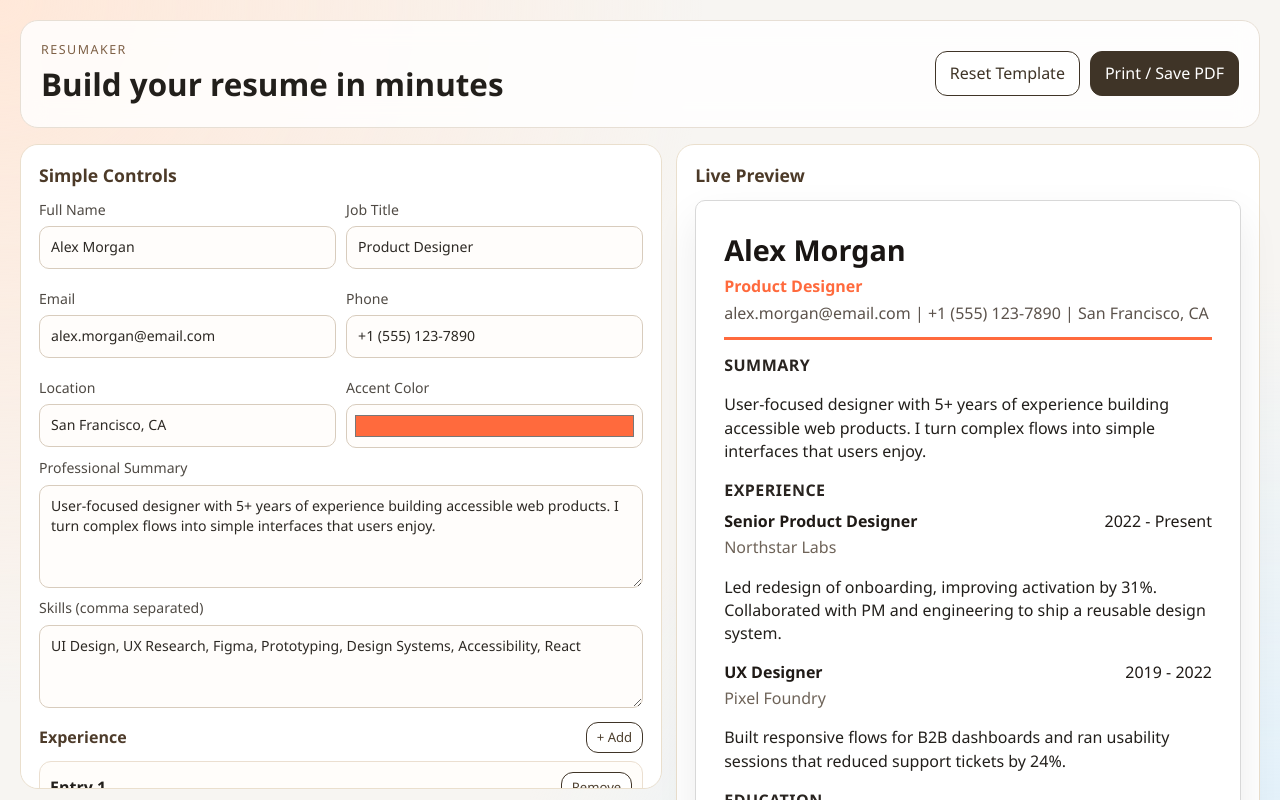
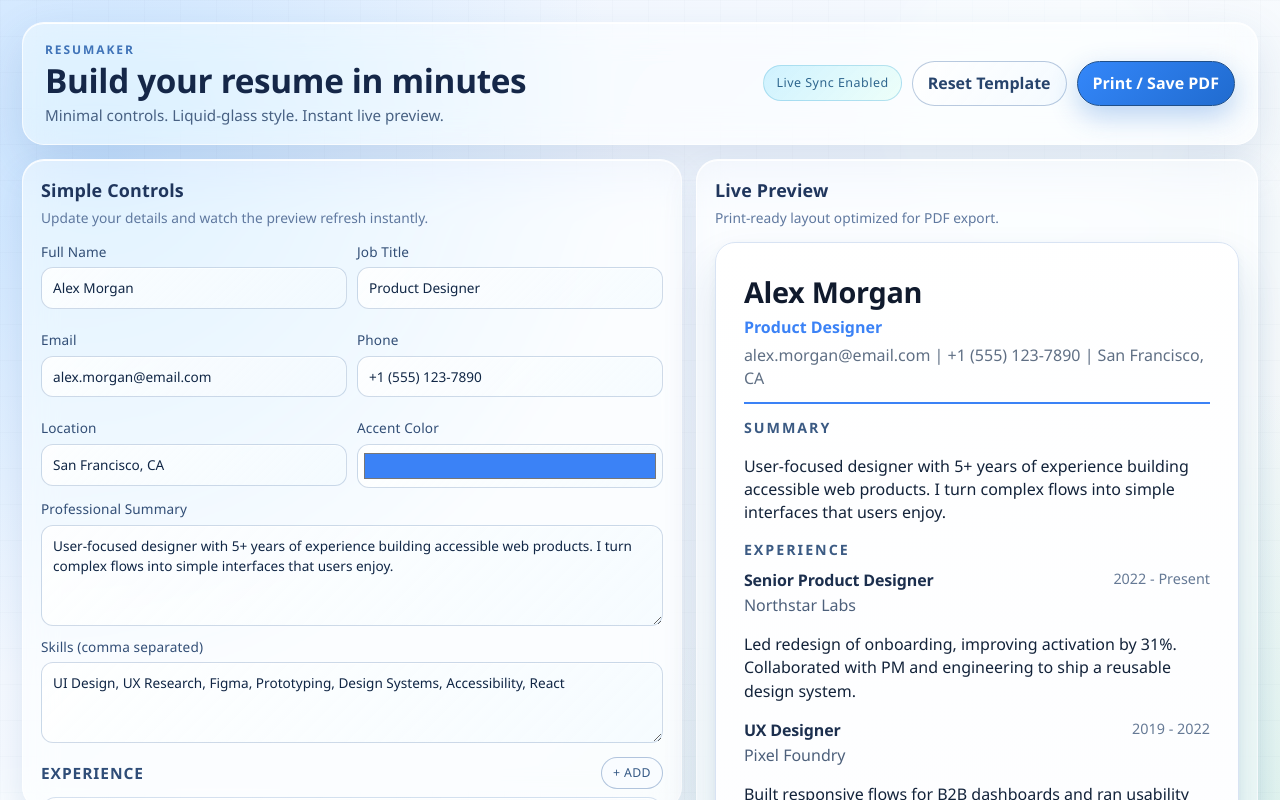
Before and after one commit to N0rrtthh/ResuMaker, a React (Vite) app: page / in a window 1280 px wide. Shown: the top 800 px of the page. Built offline with nearby package versions, Linux system fonts and the light colour scheme.

Commit message:
feat: redesign UI with modern liquid-glass aesthetic

```diff
--- a/src/App.css
+++ b/src/App.css
@@ -1,68 +1,156 @@
 .page-shell {
   min-height: 100vh;
+  position: relative;
+  overflow: hidden;
+  padding: 22px;
   background:
-    radial-gradient(circle at top left, #ffe8d9 0%, transparent 42%),
-    radial-gradient(circle at bottom right, #d8efff 0%, transparent 48%),
-    #f7f5f2;
-  padding: 20px;
+    radial-gradient(circle at 8% 14%, rgba(90, 175, 255, 0.26) 0%, transparent 34%),
+    radial-gradient(circle at 91% 82%, rgba(111, 218, 190, 0.2) 0%, transparent 38%),
+    linear-gradient(138deg, #eef5ff 0%, #f8fbff 42%, #f2f8f5 100%);
+}
+
+.page-shell::before {
+  content: '';
+  position: absolute;
+  inset: 0;
+  pointer-events: none;
+  background:
+    linear-gradient(to right, rgba(28, 47, 83, 0.03) 1px, transparent 1px),
+    linear-gradient(to bottom, rgba(28, 47, 83, 0.03) 1px, transparent 1px);
+  background-size: 36px 36px;
+  opacity: 0.5;
+}
+
+.ambient {
+  position: absolute;
+  border-radius: 999px;
+  pointer-events: none;
+  filter: blur(14px);
+  mix-blend-mode: screen;
+  animation: drift 16s ease-in-out infinite;
+}
+
+.ambient-one {
+  width: 300px;
+  height: 300px;
+  top: -62px;
+  right: 7%;
+  background: linear-gradient(130deg, rgba(87, 162, 255, 0.74), rgba(120, 241, 214, 0.5));
+}
+
+.ambient-two {
+  width: 260px;
+  height: 260px;
+  left: -92px;
+  bottom: 11%;
+  background: linear-gradient(110deg, rgba(114, 198, 255, 0.56), rgba(73, 129, 238, 0.44));
+  animation-delay: 1.8s;
+}
+
+.ambient-three {
+  width: 180px;
+  height: 180px;
+  bottom: 15%;
+  right: 30%;
+  background: linear-gradient(145deg, rgba(106, 217, 205, 0.42), rgba(79, 153, 255, 0.38));
+  animation-delay: 3.5s;
 }
 
 .topbar {
   max-width: 1280px;
-  margin: 0 auto 16px;
-  border-radius: 18px;
-  padding: 20px;
-  background: rgba(255, 255, 255, 0.82);
-  backdrop-filter: blur(12px);
-  border: 1px solid #e7dfd5;
+  margin: 0 auto 14px;
+  border-radius: 22px;
+  padding: 18px 22px;
   display: flex;
   justify-content: space-between;
   align-items: center;
-  gap: 16px;
+  gap: 18px;
+  background: rgba(255, 255, 255, 0.42);
+  border: 1px solid rgba(255, 255, 255, 0.72);
+  box-shadow:
+    inset 0 1px 0 rgba(255, 255, 255, 0.95),
+    0 18px 48px rgba(34, 81, 149, 0.15);
+  backdrop-filter: blur(16px) saturate(140%);
+  -webkit-backdrop-filter: blur(16px) saturate(140%);
+  position: relative;
+  z-index: 1;
+}
+
+.header-copy {
+  max-width: 640px;
 }
 
 .tag {
   margin: 0;
-  font-size: 0.78rem;
-  letter-spacing: 0.12em;
   text-transform: uppercase;
-  color: #7d5f45;
+  font-size: 0.75rem;
+  letter-spacing: 0.16em;
+  color: #3f73b8;
+  font-weight: 700;
 }
 
 .topbar h1 {
-  margin: 2px 0 0;
-  font-size: clamp(1.3rem, 1rem + 1.2vw, 2rem);
+  margin: 4px 0;
+  font-size: clamp(1.4rem, 1rem + 1.35vw, 2.25rem);
+  line-height: 1.12;
+  color: #152748;
+}
+
+.subtitle {
+  margin: 0;
+  color: #486183;
+  font-size: 0.95rem;
 }
 
 .header-actions {
   display: flex;
+  align-items: center;
   gap: 10px;
+  flex-wrap: wrap;
+  justify-content: flex-end;
+}
+
+.sync-pill {
+  margin: 0;
+  padding: 8px 12px;
+  border-radius: 999px;
+  font-size: 0.78rem;
+  letter-spacing: 0.04em;
+  color: #2e668e;
+  background: linear-gradient(135deg, rgba(195, 238, 255, 0.78), rgba(232, 255, 247, 0.72));
+  border: 1px solid rgba(112, 193, 224, 0.45);
 }
 
 .primary-btn,
 .secondary-btn,
 .mini-btn,
 .delete-btn {
-  border-radius: 12px;
-  border: 1px solid #3f3427;
+  border-radius: 999px;
   cursor: pointer;
   font: inherit;
-  transition: transform 0.2s ease, box-shadow 0.2s ease;
+  transition:
+    transform 0.2s ease,
+    box-shadow 0.2s ease,
+    border-color 0.2s ease;
 }
 
 .primary-btn,
 .secondary-btn {
-  padding: 10px 14px;
+  padding: 10px 15px;
+  font-weight: 600;
 }
 
 .primary-btn {
-  background: #3f3427;
-  color: #fff;
+  border: 1px solid #1f4f8a;
+  color: #ffffff;
+  background: linear-gradient(135deg, #3487fa 0%, #206bcf 100%);
+  box-shadow: 0 10px 28px rgba(41, 118, 214, 0.32);
 }
 
 .secondary-btn {
-  background: #fff;
-  color: #3f3427;
+  color: #27446c;
+  border: 1px solid rgba(112, 144, 188, 0.48);
+  background: linear-gradient(130deg, rgba(255, 255, 255, 0.84), rgba(241, 249, 255, 0.8));
 }
 
 .primary-btn:hover,
@@ -70,36 +158,55 @@
 .mini-btn:hover,
 .delete-btn:hover {
   transform: translateY(-1px);
-  box-shadow: 0 6px 14px rgba(37, 25, 14, 0.15);
+  box-shadow: 0 12px 24px rgba(25, 80, 146, 0.18);
 }
 
 .workspace {
   max-width: 1280px;
   margin: 0 auto;
   display: grid;
-  grid-template-columns: 1.1fr 1fr;
+  grid-template-columns: minmax(340px, 1.08fr) minmax(330px, 0.92fr);
   gap: 14px;
   align-items: start;
+  position: relative;
+  z-index: 1;
 }
 
 .editor-panel,
 .preview-panel {
-  background: #fff;
-  border: 1px solid #eadfcd;
-  border-radius: 18px;
+  border-radius: 22px;
   padding: 18px;
+  border: 1px solid rgba(255, 255, 255, 0.78);
+  background: rgba(255, 255, 255, 0.5);
+  box-shadow:
+    inset 0 1px 0 rgba(255, 255, 255, 0.92),
+    0 16px 34px rgba(40, 88, 154, 0.13);
+  backdrop-filter: blur(16px) saturate(132%);
+  -webkit-backdrop-filter: blur(16px) saturate(132%);
 }
 
 .editor-panel {
-  max-height: calc(100vh - 155px);
+  max-height: calc(100vh - 150px);
   overflow: auto;
+}
+
+.preview-panel {
+  position: sticky;
+  top: 12px;
 }
 
 .editor-panel h2,
 .preview-panel h2 {
-  margin: 0 0 12px;
-  font-size: 1.1rem;
-  color: #4c3a28;
+  margin: 0;
+  font-size: 1.12rem;
+  color: #20365d;
+  letter-spacing: 0.01em;
+}
+
+.panel-meta {
+  margin: 4px 0 14px;
+  font-size: 0.86rem;
+  color: #5f789f;
 }
 
 .field-grid {
@@ -112,31 +219,47 @@ label {
   display: flex;
   flex-direction: column;
   gap: 6px;
-  color: #4f4a44;
-  font-size: 0.88rem;
-  margin-bottom: 10px;
+  margin-bottom: 11px;
+  font-size: 0.85rem;
+  letter-spacing: 0.01em;
+  color: #324e76;
 }
 
 input,
 textarea {
-  border: 1px solid #d8ccbd;
-  border-radius: 10px;
+  width: 100%;
+  border: 1px solid rgba(123, 152, 191, 0.36);
+  border-radius: 12px;
   padding: 10px 11px;
   font: inherit;
-  color: #2d2924;
-  background: #fffdfb;
+  color: #102645;
+  background: linear-gradient(135deg, rgba(255, 255, 255, 0.84), rgba(243, 250, 255, 0.68));
+  box-shadow: inset 0 1px 1px rgba(255, 255, 255, 0.72);
+  transition:
+    border-color 0.2s ease,
+    box-shadow 0.2s ease,
+    background-color 0.2s ease;
+}
+
+textarea {
+  resize: vertical;
+}
+
+input:hover,
+textarea:hover {
+  border-color: rgba(100, 144, 199, 0.55);
 }
 
 input:focus,
 textarea:focus {
-  outline: 2px solid #ff6a3d;
-  outline-offset: 1px;
+  outline: none;
+  border-color: #3b82f6;
+  box-shadow: 0 0 0 3px rgba(59, 130, 246, 0.2);
 }
 
 input[type='color'] {
-  height: 44px;
-  width: 100%;
-  padding: 6px;
+  min-height: 44px;
+  padding: 4px;
 }
 
 .section-head {
@@ -148,29 +271,42 @@ input[type='color'] {
 
 .section-head h3 {
   margin: 0;
-  font-size: 1rem;
-  color: #4d3b2a;
+  font-size: 0.97rem;
+  text-transform: uppercase;
+  letter-spacing: 0.06em;
+  color: #2f4d78;
 }
 
 .mini-btn,
 .delete-btn {
-  padding: 5px 10px;
-  font-size: 0.82rem;
-  background: #fff;
-  color: #4e402f;
+  padding: 6px 11px;
+  font-size: 0.77rem;
+  letter-spacing: 0.03em;
+  text-transform: uppercase;
+  border: 1px solid rgba(106, 141, 188, 0.5);
+  color: #365a86;
+  background: rgba(248, 252, 255, 0.86);
+}
+
+.delete-btn {
+  color: #8e5162;
+  border-color: rgba(199, 133, 154, 0.45);
 }
 
 .delete-btn:disabled {
-  opacity: 0.5;
   cursor: not-allowed;
+  opacity: 0.45;
+  box-shadow: none;
+  transform: none;
 }
 
 .card {
-  border: 1px solid #ebdfd0;
-  border-radius: 12px;
-  padding: 10px;
-  background: #fffdfa;
-  margin-bottom: 10px;
+  margin-bottom: 11px;
+  padding: 11px;
+  border-radius: 15px;
+  border: 1px solid rgba(142, 170, 207, 0.34);
+  background: linear-gradient(145deg, rgba(255, 255, 255, 0.74), rgba(239, 248, 255, 0.58));
+  box-shadow: inset 0 1px 0 rgba(255, 255, 255, 0.82);
 }
 
 .card-head {
@@ -180,21 +316,28 @@ input[type='color'] {
   margin-bottom: 8px;
 }
 
+.card-head strong {
+  color: #28476f;
+  font-size: 0.88rem;
+}
+
 .resume {
-  --accent: #ff6a3d;
+  --accent: #3b82f6;
   width: 100%;
   max-width: 720px;
   margin: 0 auto;
-  background: #fff;
-  border: 1px solid #d8d8d8;
-  border-radius: 10px;
   padding: 28px;
-  box-shadow: 0 18px 40px rgba(0, 0, 0, 0.08);
-  animation: floatIn 350ms ease;
+  border-radius: 20px;
+  border: 1px solid #d8e3f3;
+  background: linear-gradient(165deg, #ffffff 0%, #fcfdff 100%);
+  box-shadow:
+    0 26px 46px rgba(30, 83, 145, 0.14),
+    0 3px 8px rgba(36, 65, 116, 0.06);
+  animation: rise 420ms cubic-bezier(0.18, 0.78, 0.28, 1);
 }
 
 .resume-header {
-  border-bottom: 3px solid var(--accent);
+  border-bottom: 2px solid var(--accent);
   padding-bottom: 12px;
   margin-bottom: 14px;
 }
@@ -202,18 +345,18 @@ input[type='color'] {
 .resume h3 {
   margin: 0;
   font-size: 1.8rem;
-  color: #191513;
+  color: #101a2d;
 }
 
 .resume-title {
   margin: 4px 0;
   color: var(--accent);
-  font-weight: 600;
+  font-weight: 700;
 }
 
 .resume-meta {
   margin: 4px 0 0;
-  color: #5c534c;
+  color: #5f6f84;
 }
 
 .resume section {
@@ -222,51 +365,93 @@ input[type='color'] {
 
 .resume h4 {
   margin: 0 0 8px;
-  font-size: 1rem;
-  color: #292420;
-  letter-spacing: 0.03em;
+  font-size: 0.89rem;
+  letter-spacing: 0.14em;
   text-transform: uppercase;
+  color: #3b5a83;
 }
 
 .resume-entry {
-  margin-bottom: 9px;
+  margin-bottom: 11px;
 }
 
 .entry-head {
   display: flex;
   justify-content: space-between;
   gap: 12px;
-  color: #1f1a16;
+  color: #1c2f4e;
+}
+
+.entry-head span {
+  font-size: 0.9rem;
+  color: #657995;
 }
 
 .entry-sub {
-  margin: 3px 0;
-  color: #6e6358;
+  margin: 2px 0 4px;
+  color: #4d607b;
 }
 
 .skills-list {
   margin: 0;
   padding-left: 18px;
   columns: 2;
+  color: #243954;
 }
 
-@keyframes floatIn {
+.skills-list li {
+  margin-bottom: 4px;
+}
+
+@keyframes rise {
   from {
     opacity: 0;
-    transform: translateY(10px);
+    transform: translateY(10px) scale(0.995);
   }
   to {
     opacity: 1;
-    transform: translateY(0);
+    transform: translateY(0) scale(1);
   }
 }
 
-@media (max-width: 980px) {
+@keyframes drift {
+  0%,
+  100% {
+    transform: translateY(0) translateX(0);
+  }
+  50% {
+    transform: translateY(16px) translateX(-8px);
+  }
+}
+
+@media (max-width: 1100px) {
+  .workspace {
+    grid-template-columns: 1fr;
+  }
+
+  .preview-panel {
+    order: 1;
+    position: static;
+  }
+
+  .editor-panel {
+    order: 2;
+    max-height: none;
+  }
+}
+
+@media (max-width: 760px) {
   .page-shell {
     padding: 12px;
   }
 
+  .ambient {
+    opacity: 0.6;
+  }
+
   .topbar {
+    border-radius: 18px;
+    padding: 15px;
     flex-direction: column;
     align-items: flex-start;
   }
@@ -275,16 +460,14 @@ input[type='color'] {
     width: 100%;
   }
 
+  .sync-pill {
+    width: 100%;
+    text-align: center;
+  }
+
   .header-actions button {
     flex: 1;
-  }
-
-  .workspace {
-    grid-template-columns: 1fr;
-  }
-
-  .editor-panel {
-    max-height: none;
+    min-width: 0;
   }
 
   .field-grid {
@@ -292,7 +475,12 @@ input[type='color'] {
   }
 
   .resume {
+    border-radius: 16px;
     padding: 18px;
+  }
+
+  .resume h3 {
+    font-size: 1.45rem;
   }
 
   .skills-list {
@@ -301,15 +489,21 @@ input[type='color'] {
 }
 
 @media print {
+  .ambient,
   .topbar,
   .editor-panel,
-  .preview-panel h2 {
+  .preview-panel h2,
+  .preview-panel .panel-meta {
     display: none;
   }
 
   .page-shell {
-    background: #fff;
     padding: 0;
+    background: #ffffff;
+  }
+
+  .page-shell::before {
+    display: none;
   }
 
   .workspace {
@@ -318,13 +512,16 @@ input[type='color'] {
 
   .preview-panel {
     border: none;
+    background: transparent;
+    box-shadow: none;
     padding: 0;
   }
 
   .resume {
     box-shadow: none;
     border: none;
+    border-radius: 0;
     max-width: 100%;
-    border-radius: 0;
+    animation: none;
   }
 }
--- a/src/App.tsx
+++ b/src/App.tsx
@@ -38,7 +38,7 @@ const INITIAL_DATA: ResumeData = {
   summary:
     'User-focused designer with 5+ years of experience building accessible web products. I turn complex flows into simple interfaces that users enjoy.',
   skills: 'UI Design, UX Research, Figma, Prototyping, Design Systems, Accessibility, React',
-  accentColor: '#ff6a3d',
+  accentColor: '#3b82f6',
   experiences: [
     {
       id: 1,
@@ -144,12 +144,18 @@ function App() {
 
   return (
     <div className="page-shell">
+      <div className="ambient ambient-one" aria-hidden="true" />
+      <div className="ambient ambient-two" aria-hidden="true" />
+      <div className="ambient ambient-three" aria-hidden="true" />
+
       <header className="topbar">
-        <div>
+        <div className="header-copy">
           <p className="tag">ResuMaker</p>
           <h1>Build your resume in minutes</h1>
+          <p className="subtitle">Minimal controls. Liquid-glass style. Instant live preview.</p>
         </div>
-        <div className="header-actions">
+        <div className="header-actions" role="group" aria-label="Resume actions">
+          <p className="sync-pill">Live Sync Enabled</p>
           <button type="button" className="secondary-btn" onClick={resetTemplate}>
             Reset Template
           </button>
@@ -162,6 +168,7 @@ function App() {
       <main className="workspace">
         <section className="editor-panel">
           <h2>Simple Controls</h2>
+          <p className="panel-meta">Update your details and watch the preview refresh instantly.</p>
 
           <div className="field-grid">
             <label>
@@ -317,6 +324,7 @@ function App() {
 
         <section className="preview-panel">
           <h2>Live Preview</h2>
+          <p className="panel-meta">Print-ready layout optimized for PDF export.</p>
           <article className="resume" style={{ ['--accent' as string]: resume.accentColor }}>
             <header className="resume-header">
               <h3>{resume.fullName || 'Your Name'}</h3>
--- a/src/index.css
+++ b/src/index.css
@@ -1,8 +1,8 @@
 :root {
-  font-family: 'DM Sans', 'Segoe UI', sans-serif;
+  font-family: 'Aptos', 'Segoe UI Variable Text', 'Segoe UI', sans-serif;
   line-height: 1.45;
   font-weight: 400;
-  color: #221f1b;
+  color: #13233a;
   font-synthesis: none;
   text-rendering: optimizeLegibility;
   -webkit-font-smoothing: antialiased;
@@ -15,6 +15,7 @@
 
 body {
   margin: 0;
+  background: #eef5ff;
 }
 
 h1,
@@ -22,5 +23,16 @@ h2,
 h3,
 h4,
 strong {
-  font-family: 'Manrope', 'Segoe UI', sans-serif;
+  font-family: 'Aptos Display', 'Segoe UI Variable Display', 'Segoe UI', sans-serif;
+  letter-spacing: -0.01em;
 }
+
+button,
+input,
+textarea {
+  font: inherit;
+}
+
+#root {
+  min-height: 100vh;
+}
```
